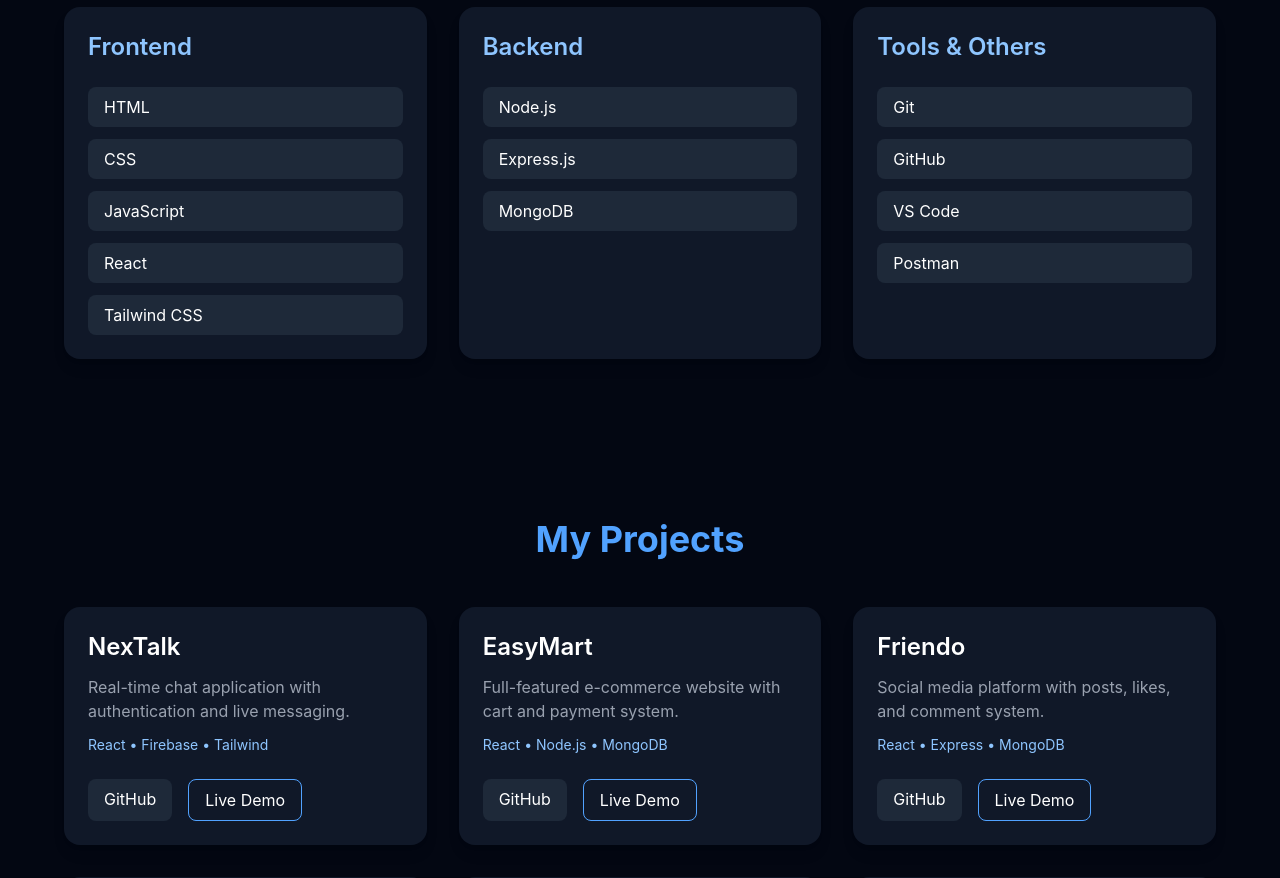
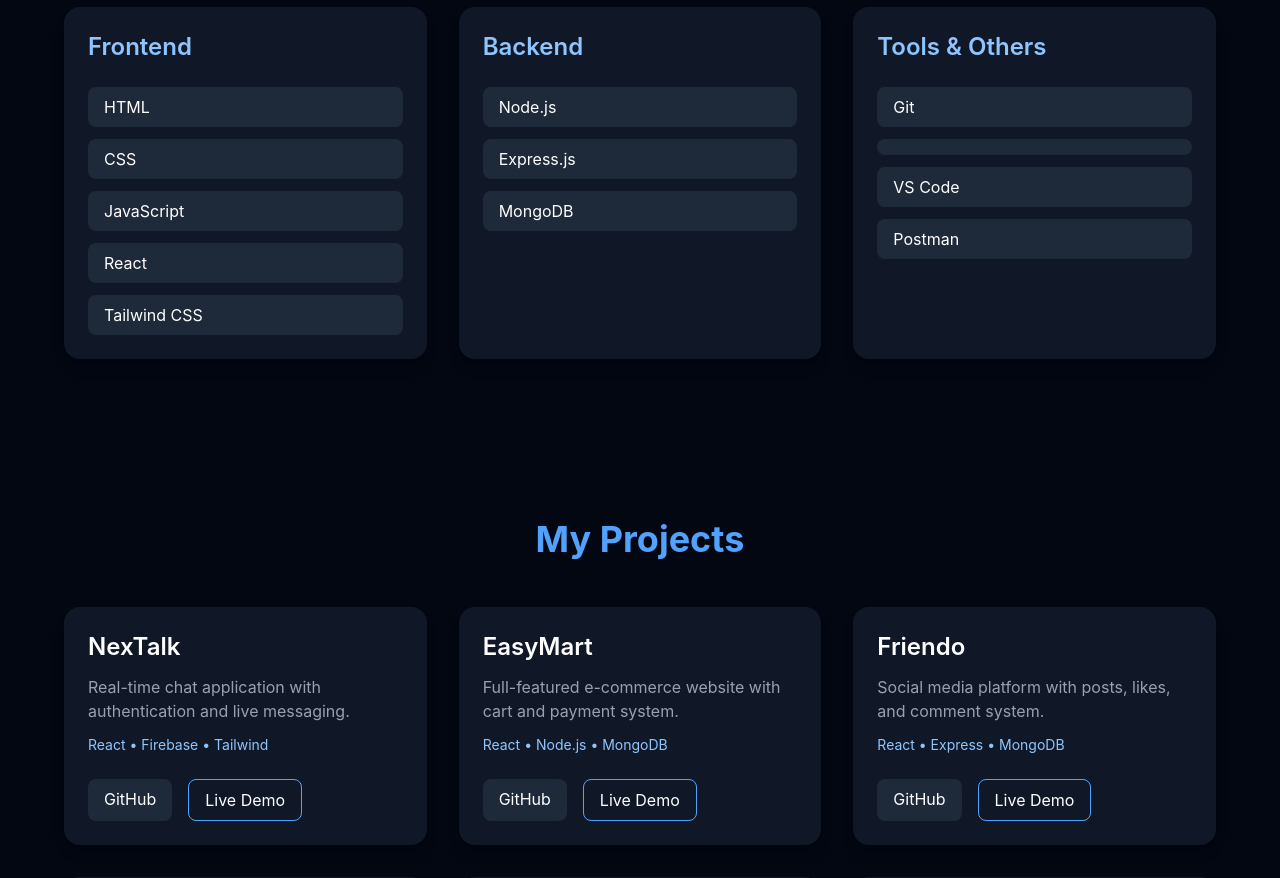
Before and after one commit to gauravkumar2005/My-Portfolio, a React (Vite) app: page / in a window 1280 px wide. Shown: the part 1720-2598 px from the top of the page. Built offline with nearby package versions, Linux system fonts and the light colour scheme.

Commit message:
update skill page

```diff
--- a/src/pages/Skills.jsx
+++ b/src/pages/Skills.jsx
@@ -39,7 +39,7 @@
             </h3>
             <ul className="space-y-3">
               <li className="bg-gray-800 px-4 py-2 rounded-lg">Git</li>
-              <li className="bg-gray-800 px-4 py-2 rounded-lg">GitHub</li>
+              <li className="bg-gray-800 px-4 py-2 rounded-lg"></li>
               <li className="bg-gray-800 px-4 py-2 rounded-lg">VS Code</li>
               <li className="bg-gray-800 px-4 py-2 rounded-lg">Postman</li>
             </ul>
```
